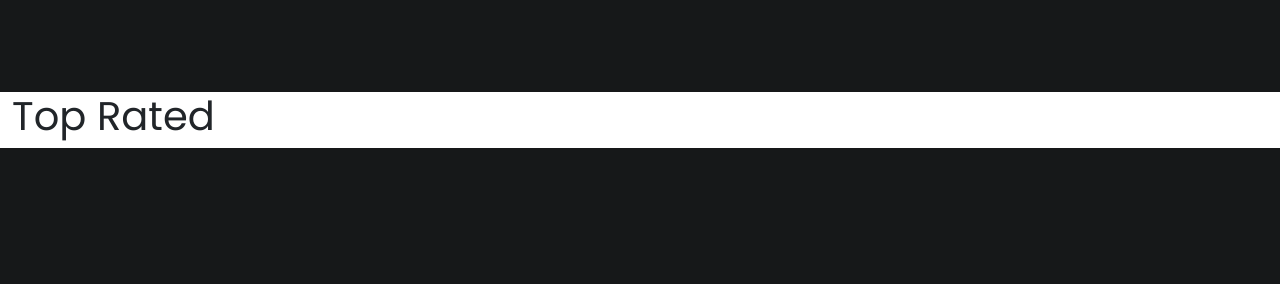
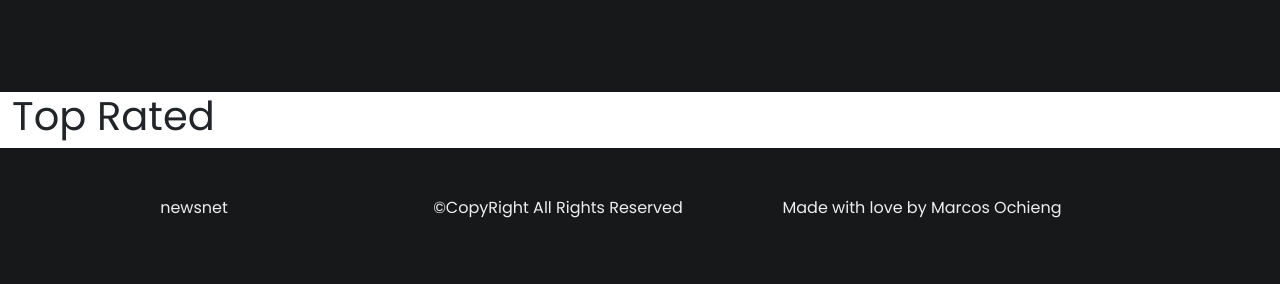
Before and after one commit to Marcos8060/MOVIE_DB, a Flask app: page / in a window 1280 px wide. Shown: the part 708-992 px from the top of the page. Before the commit the page ends 856 px from the top, so only its background shows below. Run offline with Flask 2, Linux system fonts and the light colour scheme; data that the repository does not hold is empty.

Commit message:
added a footer

```diff
--- a/static/style.css
+++ b/static/style.css
@@ -40,3 +40,7 @@ body{
 .btn:hover{
     color: #EEEEEE;
 }
+/* footer */footer{
+    background: #161819;
+    color: #EEEEEE;
+}
--- a/templates/base.html
+++ b/templates/base.html
@@ -61,6 +61,19 @@
 
         {% endblock %}
       </div>
+      <footer>
+        <div class="row container">
+          <div class="col-md-4 text-center pt-5 pb-5">
+            <p>newsnet</p>
+          </div>
+          <div class="col-md-4 text-center pt-5 pb-5">
+            <p>©CopyRight All Rights Reserved</p>
+          </div>
+          <div class="col-md-4 text-center pt-5 pb-5">
+            <p>Made with love by Marcos Ochieng</p>
+          </div>
+        </div>
+      </footer>
 
 
     <!-- Optional JavaScript; choose one of the two! -->
```
